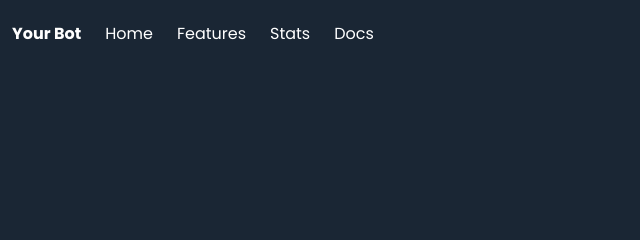
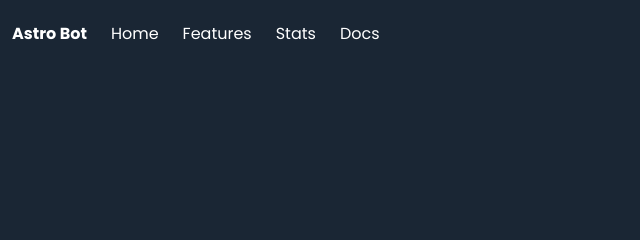
Before and after one commit to Zyxreset/discord-bot-page, a plain HTML site: page index.html in a window 1280 px wide. Shown: the top 240 px of the page, 0-640 px from the left. Drawn offline with nearby package versions, Linux system fonts and the light colour scheme.

Commit message:
Update index.html

```diff
--- a/index.html
+++ b/index.html
@@ -39,7 +39,7 @@
     >
       <div class="navbar-brand mt-2 mb-2">
         <a class="navbar-item" href="#">
-          <strong>Your Bot</strong>
+          <strong>Astro Bot</strong>
 
           <!-- or if you want to use image -->
           <!-- <img
```
